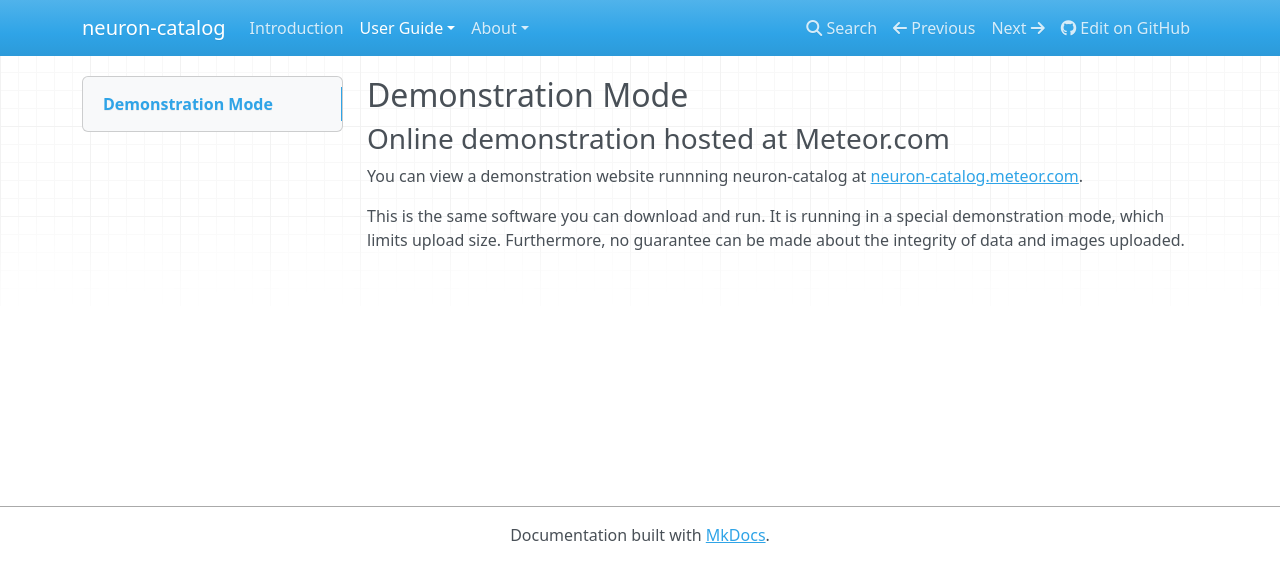
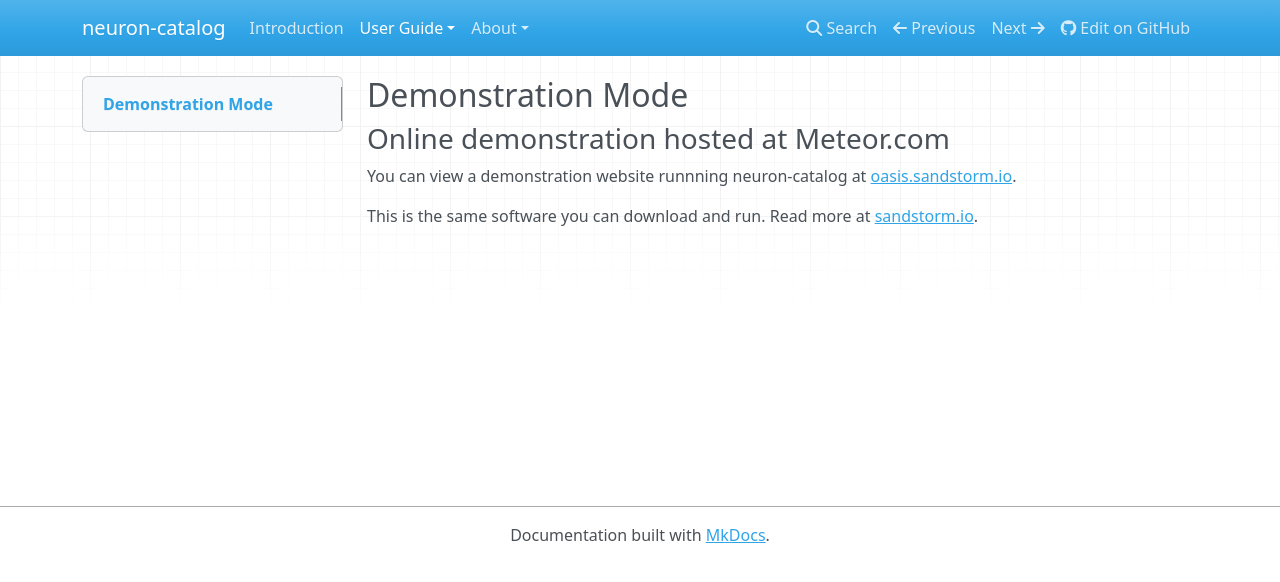
Before and after one commit to strawlab/neuron-catalog, an MkDocs documentation site: the page built from docs/demo-mode.md, in a window 1280 px wide. Shown: the top 582 px of the page. Built offline with MkDocs 1.6.1, drawn with Linux system fonts in a browser that asks for light colours; nearby versions of some CDN libraries; old or Windows-style settings are respelled for this version of MkDocs.

Commit message:
update documentation

```diff
--- a/docs/demo-mode.md
+++ b/docs/demo-mode.md
@@ -3,8 +3,7 @@
 ### Online demonstration hosted at Meteor.com
 
 You can view a demonstration website runnning neuron-catalog at
-[neuron-catalog.meteor.com](https://neuron-catalog.meteor.com).
+[oasis.sandstorm.io](https://oasis.sandstorm.io/apps).
 
-This is the same software you can download and run. It is running in a
-special demonstration mode, which limits upload size. Furthermore, no
-guarantee can be made about the integrity of data and images uploaded.
+This is the same software you can download and run. Read more at
+[sandstorm.io](https://sandstorm.io).
```
Also changed, not shown: docs/credits.md (+2 -0 lines), docs/index.md (+1 -1 lines), docs/installation.md (+5 -0 lines), docs/release-notes.md (+8 -0 lines).
